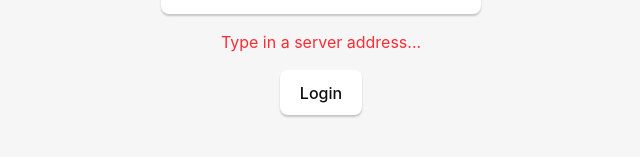
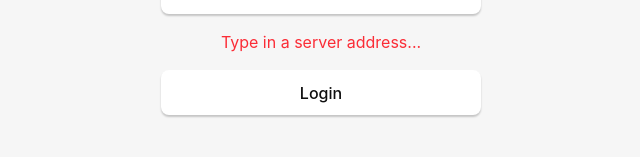
Before and after one commit to RafaeloxMC/shellyfin, a React (Vite) app: page /login in a window 1280 px wide. Shown: the part 199-356 px from the top of the page, without its empty margins (319-959 px from the left). Built offline with nearby package versions, Linux system fonts and the light colour scheme.

Commit message:
Resize Login button

```diff
--- a/src/Login.tsx
+++ b/src/Login.tsx
@@ -77,7 +77,7 @@ export default function Login() {
 				<p className="text-red-500">{status}</p>
 			)}
 
-			<button className="mt-4">Login</button>
+			<button className="mt-4 w-80 min-w-24">Login</button>
 		</div>
 	);
 }
```
